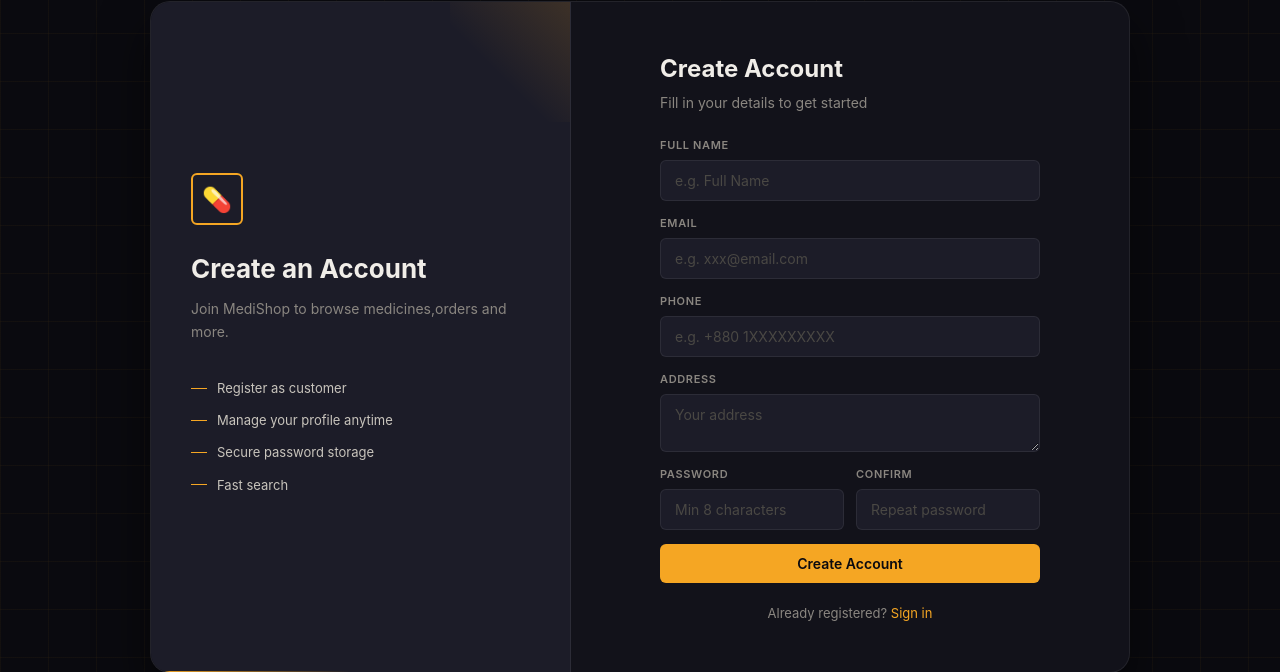
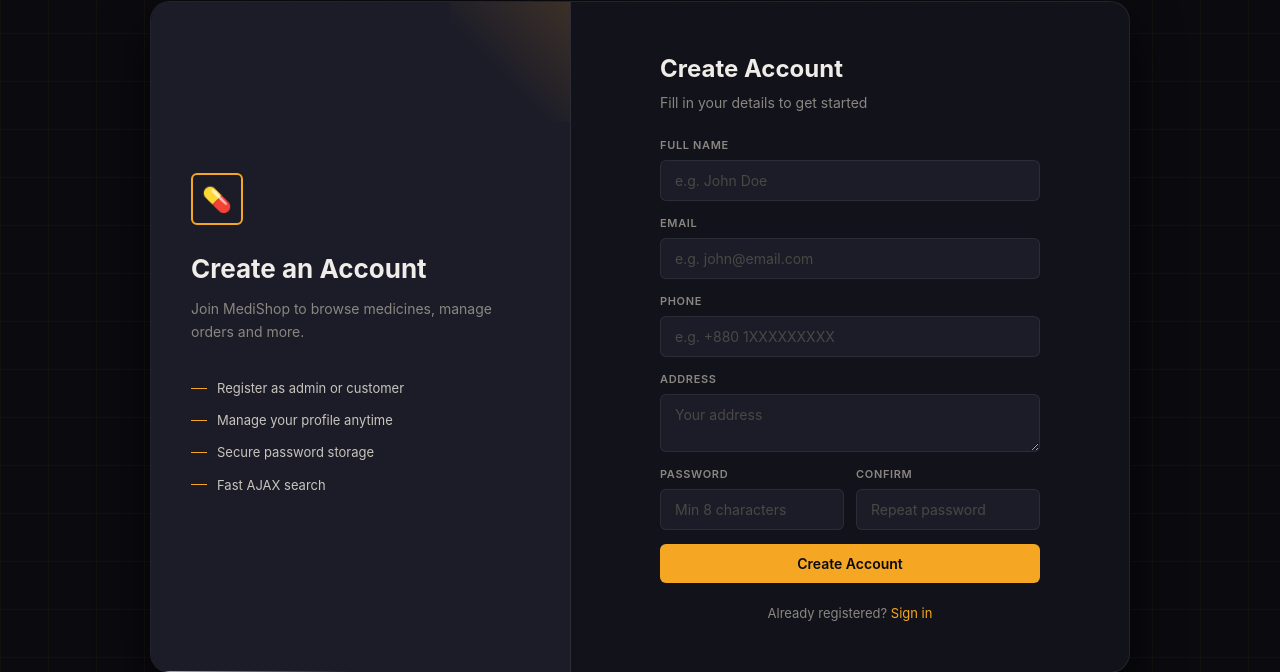
Before and after one commit to abirahosan/online-medicine-shop, a PHP site: page /index.php?page=register in a window 1280 px wide. Shown: the part 63-735 px from the top of the page. Run offline with PHP 8.4, Linux system fonts and the light colour scheme; data that the repository does not hold is empty.

Commit message:
update register 3

```diff
--- a/views/register.php
+++ b/views/register.php
@@ -12,12 +12,12 @@
     <div class="auth-side">
         <div class="logo-big">&#128138;</div>
         <h1>Create an Account</h1>
-        <p>Join MediShop to browse medicines,orders and more.</p>
+        <p>Join MediShop to browse medicines, manage orders and more.</p>
         <ul class="feature-list">
-            <li>Register as customer</li>
+            <li>Register as admin or customer</li>
             <li>Manage your profile anytime</li>
             <li>Secure password storage</li>
-            <li>Fast search</li>
+            <li>Fast AJAX search</li>
         </ul>
     </div>
 
@@ -38,13 +38,13 @@
                     <label for="name">Full Name</label>
                     <input type="text" id="name" name="name"
                            value="<?= htmlspecialchars($old['name']) ?>"
-                           placeholder="e.g. Full Name" required>
+                           placeholder="e.g. John Doe" required>
                 </div>
                 <div class="field">
                     <label for="email">Email</label>
                     <input type="email" id="email" name="email"
                            value="<?= htmlspecialchars($old['email']) ?>"
-                           placeholder="e.g. xxx@email.com" required>
+                           placeholder="e.g. john@email.com" required>
                 </div>
                 <input type="hidden" name="role" value="customer">
                 <div class="field">
@@ -81,7 +81,16 @@
 </div>
 
 <script>
-/* JS validation */
+//JS validation
+function validatePassword(pw) {
+    if (pw.length < 8)                  return 'Password must be at least 8 characters.';
+    if (!/[A-Z]/.test(pw))              return 'Password must contain at least one uppercase letter.';
+    if (!/[a-z]/.test(pw))              return 'Password must contain at least one lowercase letter.';
+    if (!/[0-9]/.test(pw))              return 'Password must contain at least one number.';
+    if (!/[\W_]/.test(pw))              return 'Password must contain at least one special character.';
+    return null;
+}
+
 document.querySelector('form').addEventListener('submit', function (e) {
     var name     = document.getElementById('name').value.trim();
     var email    = document.getElementById('email').value.trim();
@@ -99,9 +108,10 @@ document.querySelector('form').addEventListener('submit', function (e) {
         alert('Please enter a valid email address.');
         return;
     }
-    if (password.length < 8) {
+    var pwError = validatePassword(password);
+    if (pwError) {
         e.preventDefault();
-        alert('Password must be at least 8 characters.');
+        alert(pwError);
         return;
     }
     if (password !== confirm) {
```
